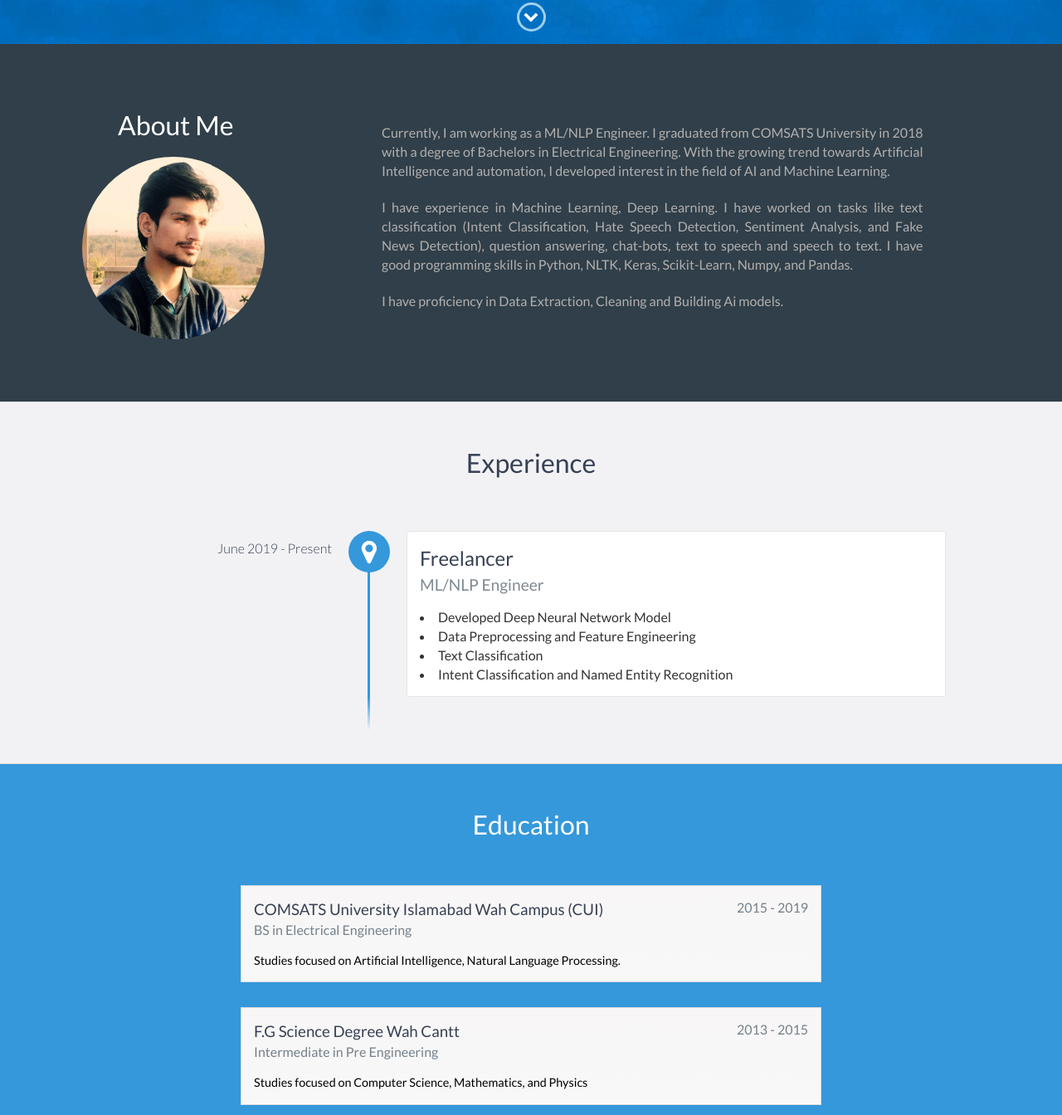
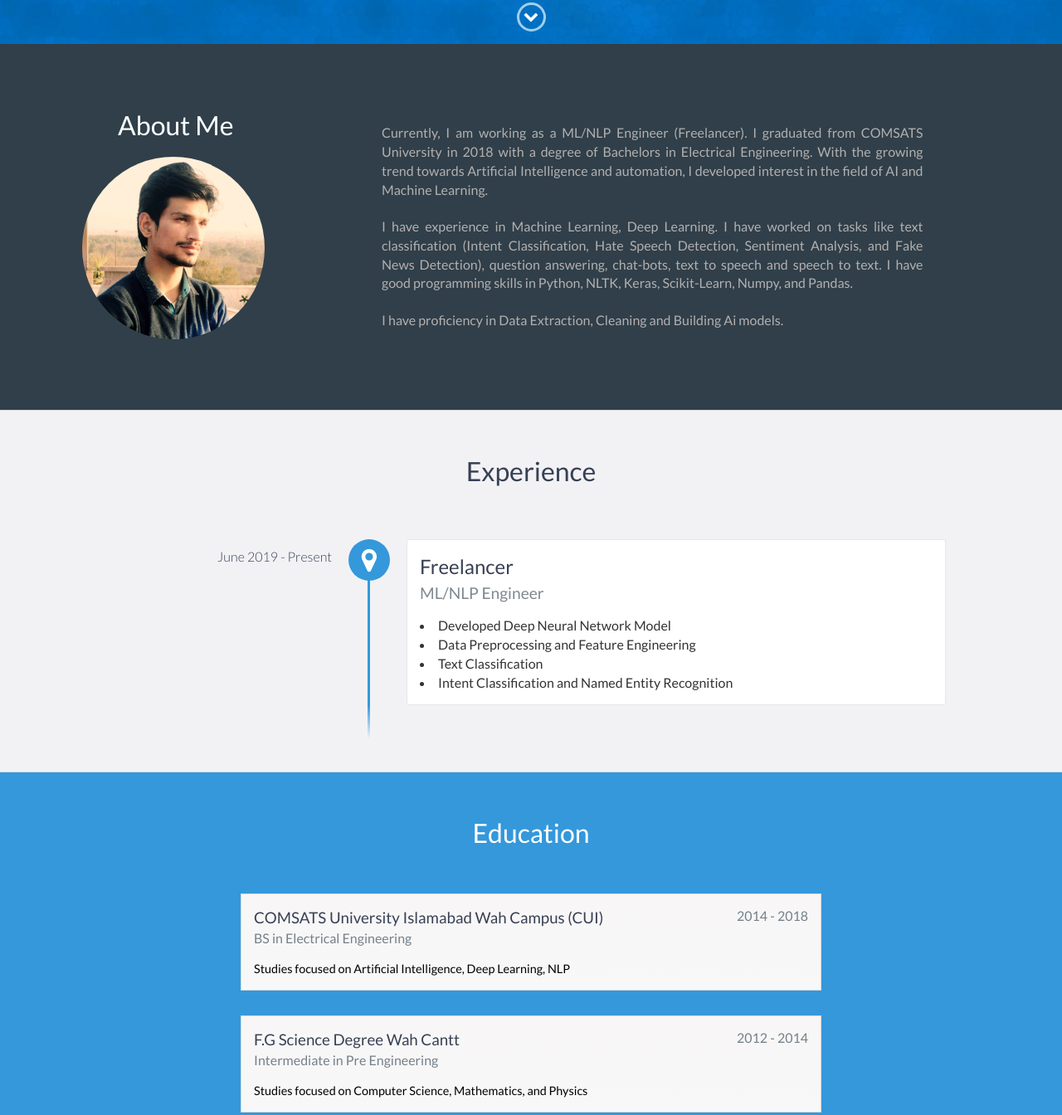
Before and after one commit to rehanraza24/rehanraza24.github.io, a website: page index.html in a window 1280 px wide. Shown: the part 747-2091 px from the top of the page at 83% size. Drawn offline with nearby package versions, Linux system fonts and the light colour scheme.

Commit message:
Add files via upload

```diff
--- a/index.html
+++ b/index.html
@@ -80,7 +80,7 @@
         </div>
         <div class="col-md-7">
           <h4 style="text-align: justify;">
-            Currently, I am working as a ML/NLP Engineer. I graduated from COMSATS University in 2018 with a degree of
+            Currently, I am working as a ML/NLP Engineer (Freelancer). I graduated from COMSATS University in 2018 with a degree of
             Bachelors in Electrical Engineering. With the growing trend towards
             Artificial Intelligence and automation, I developed interest in
             the field of AI and Machine Learning.
@@ -132,11 +132,10 @@
     <h2 class="heading">Education</h2>
     <div class="education-block">
       <h3>COMSATS University Islamabad Wah Campus (CUI)</h3>
-      <span class="education-date">2015 - 2019</span>
+      <span class="education-date">2014 - 2018</span>
       <h4>BS in Electrical Engineering</h4>
       <p>
-        Studies focused on Artificial Intelligence, Natural Language
-        Processing.
+        Studies focused on Artificial Intelligence, Deep Learning, NLP
         <br />
       </p>
     </div>
@@ -144,7 +143,7 @@
 
     <div class="education-block">
       <h3>F.G Science Degree Wah Cantt</h3>
-      <span class="education-date">2013 - 2015</span>
+      <span class="education-date">2012 - 2014</span>
       <h4>Intermediate in Pre Engineering</h4>
       <p>
         Studies focused on Computer Science, Mathematics, and Physics
```
